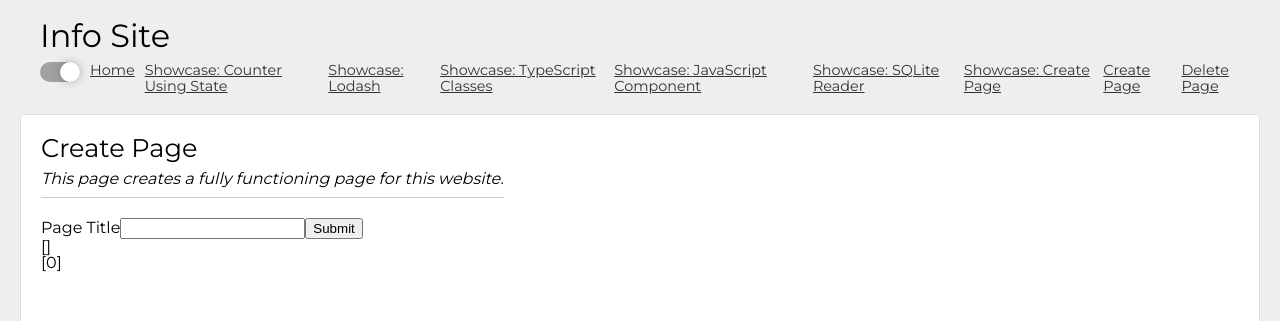
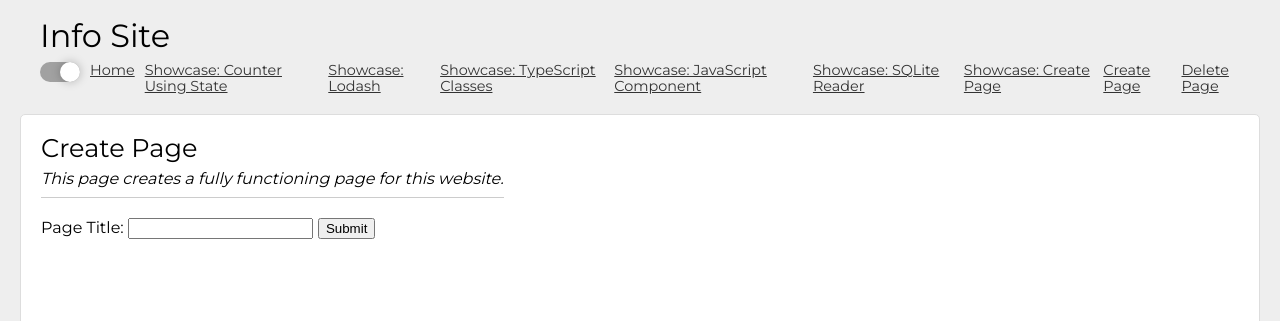
Before and after one commit to Entwickler-Club/dpodreact, a React (Create React App) app: page /createPage in a window 1280 px wide. Shown: the top 321 px of the page. Built offline with nearby package versions, Linux system fonts and the light colour scheme.

Commit message:
improve create page css

```diff
--- a/src/system/components/PageCreatePage.tsx
+++ b/src/system/components/PageCreatePage.tsx
@@ -24,16 +24,14 @@ function PageCreatePage() {
 	}
 
 	return (
-		<div className="page page_showcaseCreatePage">
+		<div className="page page_createPage">
 			<h2 className="title">Create Page</h2>
 			<p className="description">This page creates a fully functioning page for this website.</p>
 			<form>
-				<label htmlFor="pageTitle">Page Title</label>
+				<label htmlFor="pageTitle">Page Title: </label>
 				<input type="text" value={pageTitle} onChange={onPageTitleChange} id="pageTitle" />
-				<button type="button" onClick={() => createPage()}>Submit</button>
+				<button className="submitButton" type="button" onClick={() => createPage()}>Submit</button>
 			</form>
-			<div>[{pageTitle}]</div>
-			<div>[{records.length}]</div>
 		</div>
 	)
 }
--- a/src/system/styles/createPage.scss
+++ b/src/system/styles/createPage.scss
@@ -2,4 +2,7 @@
     .message {
         font-style: italic;
     }
+    .submitButton {
+        margin: 0 0 0 5px;
+    }
 }
```
